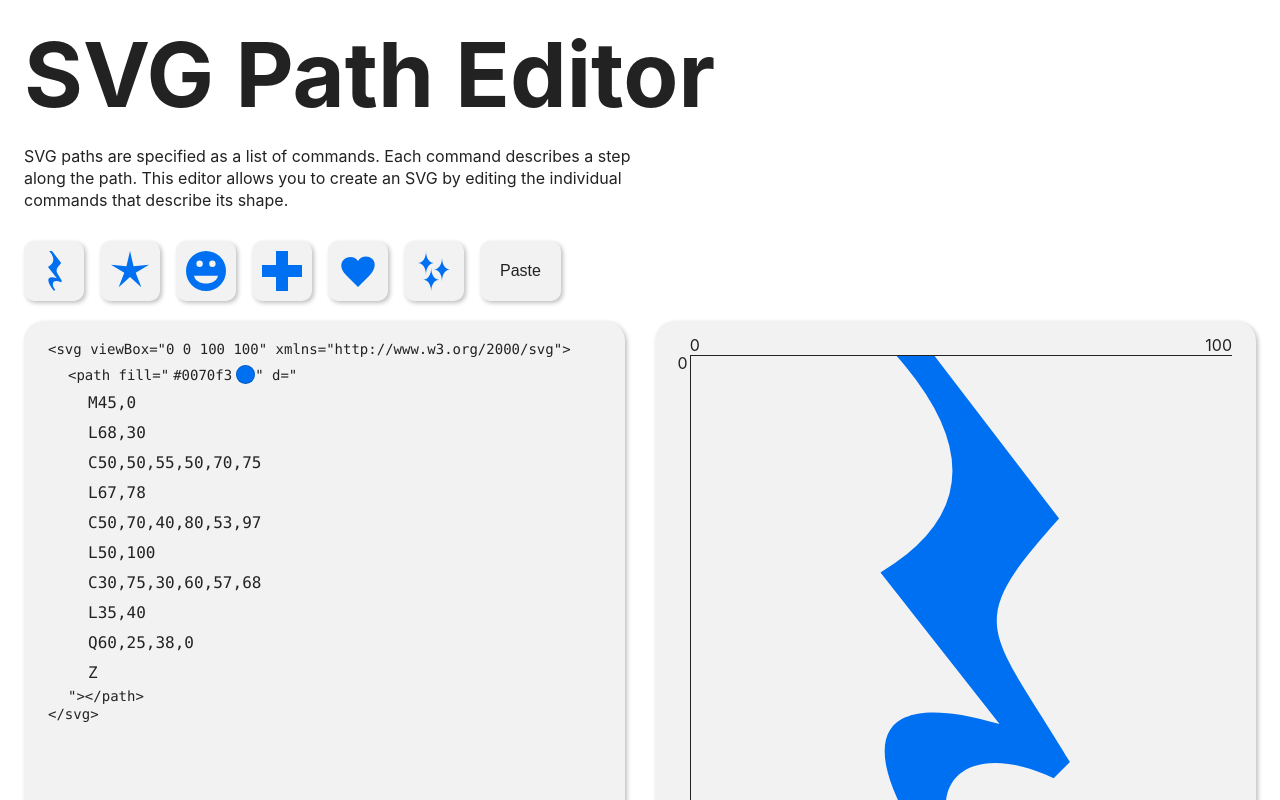
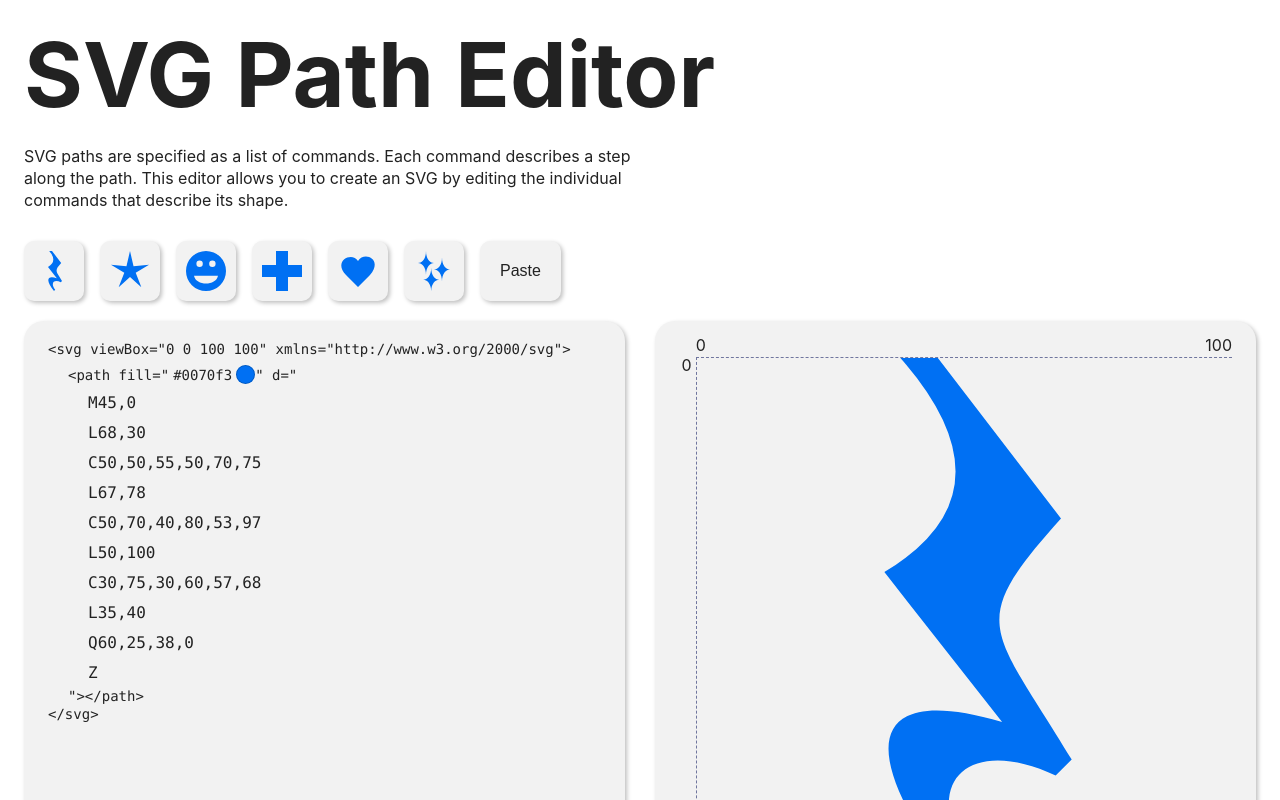
Before and after one commit to rfauver/svg_path_editor, a Next.js app: page / in a window 1280 px wide. Shown: the top 800 px of the page. Built offline with nearby package versions, Linux system fonts and the light colour scheme.

Commit message:
slight style tweaks to the axes

```diff
--- a/styles/globals.css
+++ b/styles/globals.css
@@ -10,6 +10,7 @@
   --toggle-disabled-color: #ccc;
   --info-color: #777;
   --button-hover-color: #e2e3e5;
+  --axis-color: #70769e;
   --input-shadow: 1px 1px 4px rgba(0, 0, 0, 0.08);
   --annotation-shadow: 3px 3px 4px 1px rgba(0, 0, 0, 0.16);
 }
@@ -49,7 +50,8 @@ a {
 
 @font-face {
   font-family: 'Bitstream Vera Sans Mono';
-  src: url('../public/Bitstream-Vera-Sans-Mono-400.woff2') format('woff2'),
+  src:
+    url('../public/Bitstream-Vera-Sans-Mono-400.woff2') format('woff2'),
     url('../public/Bitstream-Vera-Sans-Mono-400.woff') format('woff');
   font-display: swap;
 }
--- a/styles/viewer.module.scss
+++ b/styles/viewer.module.scss
@@ -21,7 +21,7 @@
   flex-direction: column;
   justify-content: space-between;
   text-align: right;
-  margin: 18px 2px 1px 0;
+  margin: 20px 4px 1px 4px;
 }
 
 .rightWrapper {
@@ -31,6 +31,7 @@
 .xCoords {
   display: flex;
   justify-content: space-between;
+  margin-bottom: 2px;
 }
 
 .coord {
@@ -40,6 +41,6 @@
 }
 
 .view {
-  border-top: 1px solid var(--text-color);
-  border-left: 1px solid var(--text-color);
+  border-top: 1px dashed var(--axis-color);
+  border-left: 1px dashed var(--axis-color);
 }
```
